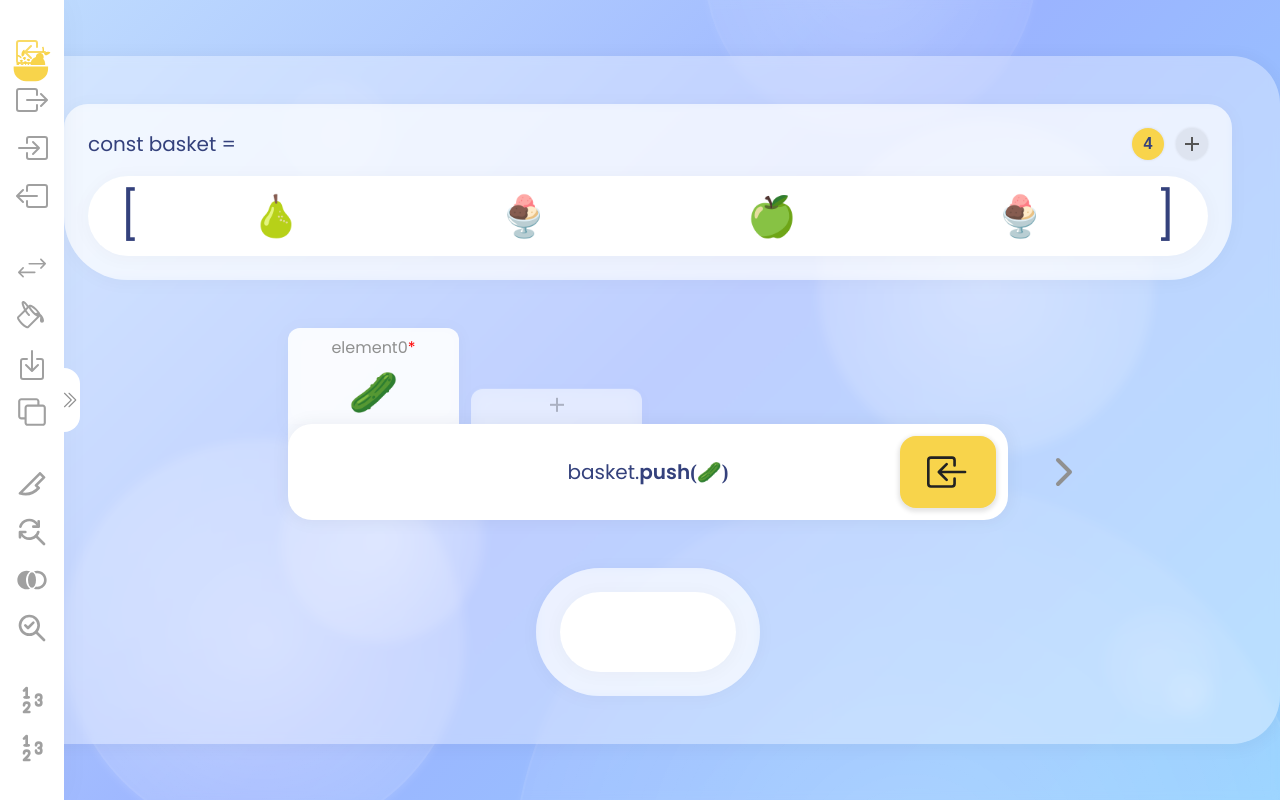
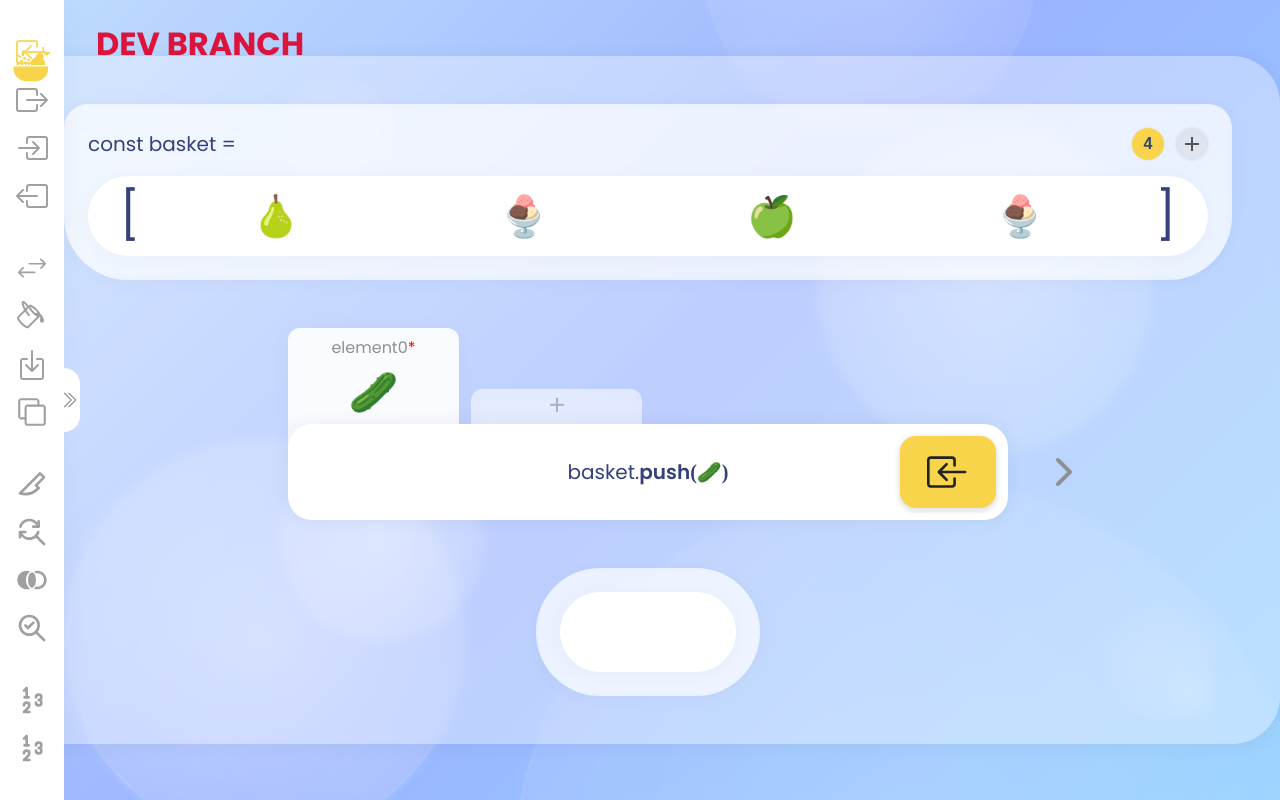
Before and after one commit to wesleybersi/basket-ts, a React (Vite) app: page / in a window 1280 px wide. Built offline with nearby package versions, Linux system fonts and the light colour scheme; a web font is replaced by a local one.

Commit message:
Testing git

```diff
--- a/src/App.tsx
+++ b/src/App.tsx
@@ -58,6 +58,17 @@ function App() {
       }}
       ref={appRef}
     >
+      <h1
+        style={{
+          color: "crimson",
+          position: "fixed",
+          zIndex: "5000",
+          top: "2rem",
+          left: "6rem",
+        }}
+      >
+        DEV BRANCH
+      </h1>
       <Aside />
 
       <main>
```
